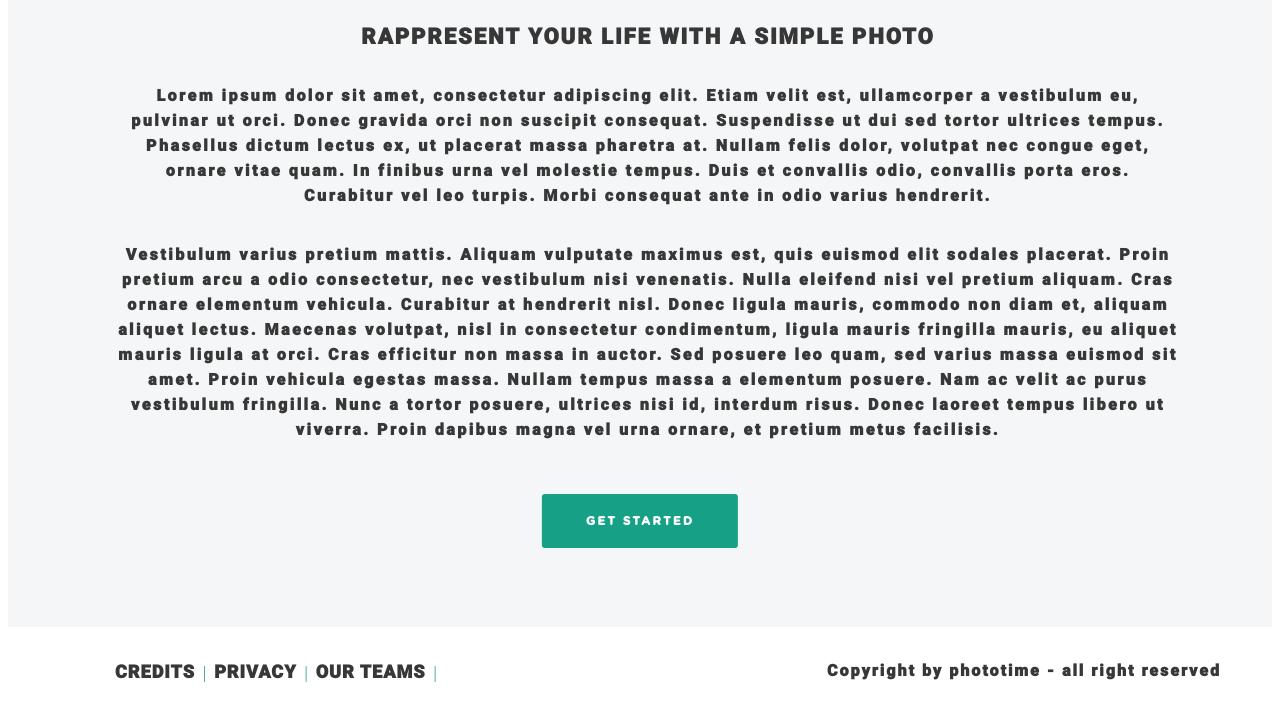
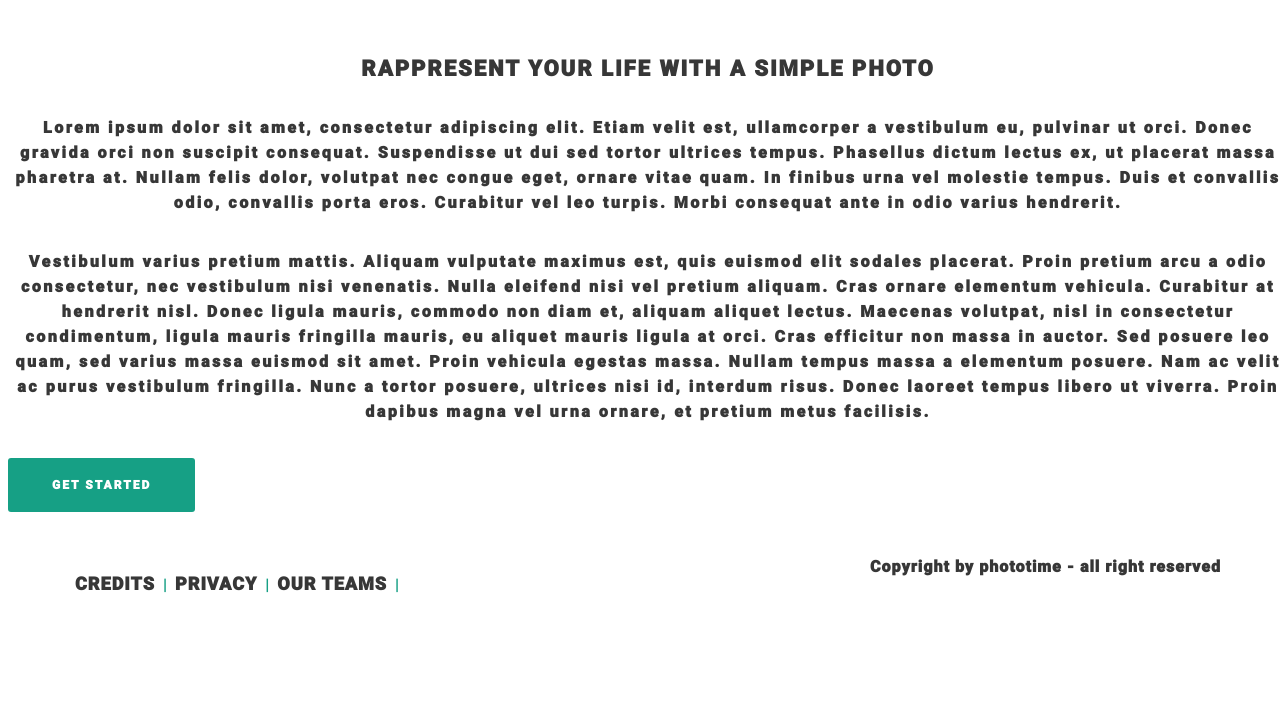
Before and after one commit to dpinchuk/dan.it_hw1, a plain HTML site: page index.html in a window 1280 px wide. Shown: the part 919-1640 px from the top of the page. After the commit the page ends 1581 px from the top, so only its background shows below. Drawn offline with Linux system fonts and the light colour scheme.

Commit message:
remarks 1-12 have been fixed

```diff
--- a/css/style.css
+++ b/css/style.css
@@ -1,4 +1,4 @@
-.header {
+.main-header {
   background-color: #fcfcfc;
 }
 
@@ -9,11 +9,9 @@
 }
 
 .menu {
-    margin: 10px auto;
+  padding-top: 10px;
+  padding-bottom: 10px;
   text-align: center;
-}
-
-.main-menu {
 }
 
 .menu-item {
@@ -41,20 +39,19 @@
   color: #fcfcfc;
 }
 
-.body {
+.section-body {
   background-color: #f5f6f7;
+  padding-bottom: 86px;
 }
 
 .body-img {
   display: block;
   margin: 0 auto;
-}
-
-.text-align-center {
-    text-align: center;
+  max-width: 100%
 }
 
 .body-header {
+  text-align: center;
   margin: 56px 0 0;
   font-family: Roboto, sans-serif;
   color: #373737;
@@ -66,7 +63,6 @@
 
 .body-text {
   margin: 34px auto;
-    width: 1060px;
   font-family: Roboto, sans-serif;
   color: #373737;
   font-size: 16px;
@@ -75,18 +71,9 @@
   line-height: 25px;
 }
 
-.paragraph-last {
-    padding-bottom: 185px;
-}
-
 .btn {
-    margin-top: -140px;
-    margin-bottom: 95px;
-    font-family: GothamRounded, sans-serif;
-    position: absolute;
   display: inline-block;
-    left: 50%;
-    transform: translate(-50%, -50%);
+  font-family: Roboto, sans-serif;
   border-radius: 3px;
   background-color: #16a085;
   color: #ffffff;
@@ -101,15 +88,8 @@
 .btn:hover {
   background-color: #ffffff;
   color: #16a085;
+  padding: 19px 44px;
   border: 1px solid #16a085;
-}
-
-.clearfix::after {
-    content: "";
-    display: block;
-    height: 0;
-    clear: both;
-    visibility: hidden;
 }
 
 .footer-label-slash {
@@ -118,10 +98,13 @@
 
 .footer {
   margin-bottom: 52px;
+  font-family: Roboto, sans-serif;
 }
 
 .footer-menu {
-    margin-left: 67px;
+  display: inline-block;
+  padding-left: 67px;
+  padding-top: 45px;
 }
 
 .footer-menu__item {
@@ -130,7 +113,6 @@
 }
 
 .footer-menu__link {
-    font-family: Roboto;
   color: #373737;
   font-size: 18px;
   font-weight: 900;
@@ -141,17 +123,24 @@
 }
 
 .copyright {
-    margin-top: -37px;
+  float: right;
+  margin-top: 45px;
   margin-right: 67px;
-    display: inline-block;
-    font-family: Roboto;
-    letter-spacing: 2px;
+  letter-spacing: 1px;
   color: #373737;
   font-size: 16px;
   font-weight: 900;
-    text-align: right;
-    position: relative;
-    float: right;
+}
+
+.text-align-center {
+  text-align: center;
+}
+
+.clearfix::after {
+  content: "";
+  display: block;
+  height: 0;
+  clear: both;
 }
 
 @font-face {
```
Lines whose indentation alone changed are shown as unchanged.
